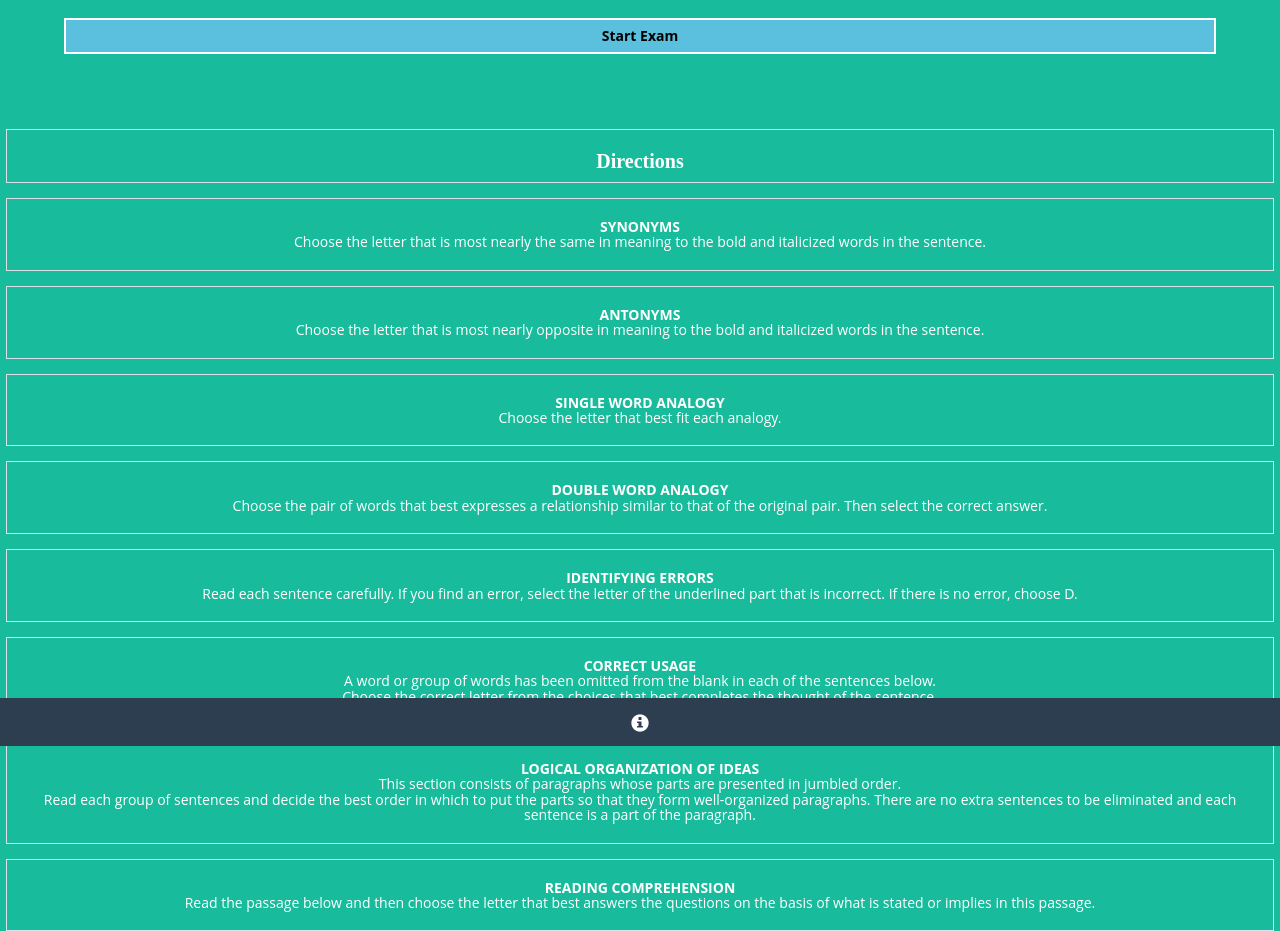
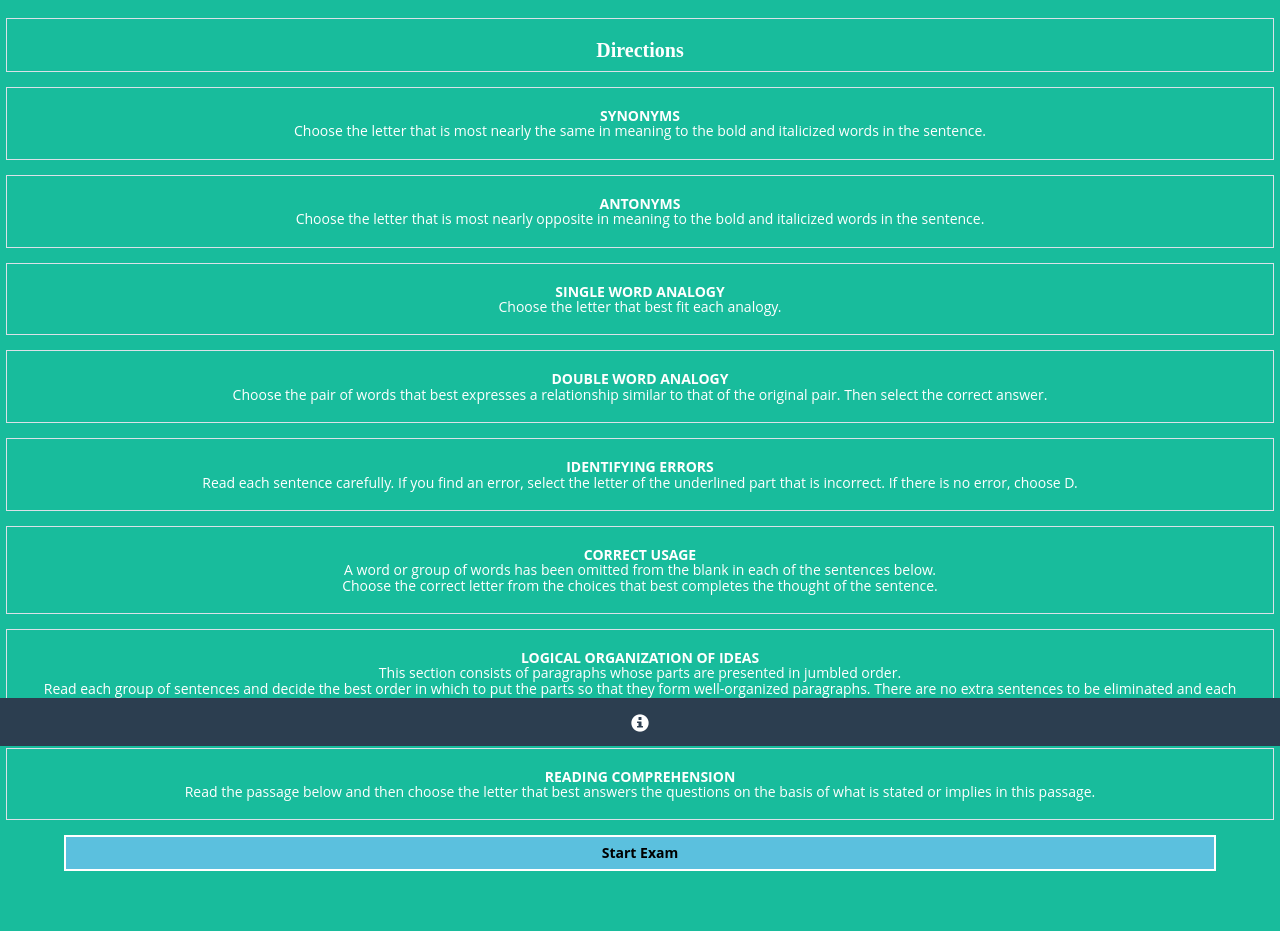
Before and after one commit to imreginaeli/NATcracker-github-, a plain HTML site: page english.html in a window 1280 px wide. Shown: the part 54-985 px from the top of the page. After the commit the page ends 925 px from the top, so only its background shows below. Drawn offline with Linux system fonts and the light colour scheme.

Commit message:
Update button 2

```diff
--- a/english.html
+++ b/english.html
@@ -28,7 +28,6 @@
 		</nav>
 
 		<div id="introexam">
-			<button class="btn btn-info" id="startExam" style="margin-bottom: 75px;">Start Exam</button>
 			<div class="container wrapdiv" style="padding: 0px;">
 				<h2 style="font-weight: bold; font-family: 'Quicksand', san-serif;" class="text-center">Directions</h2>
 			</div>
@@ -64,6 +63,8 @@
 			<div class="wrapdiv">
 				<h5><b><span class="text-center">READING COMPREHENSION</span></b><br> <span class="text-justify">Read the passage below and then choose the letter that best answers the questions on the basis of what is stated or implies in this passage.</span></h5>
 			</div>
+
+			<button class="btn btn-info" id="startExam" style="margin-bottom: 150px;">Start Exam</button>
 		</div>
 
 		<div id="mainexam">
```
